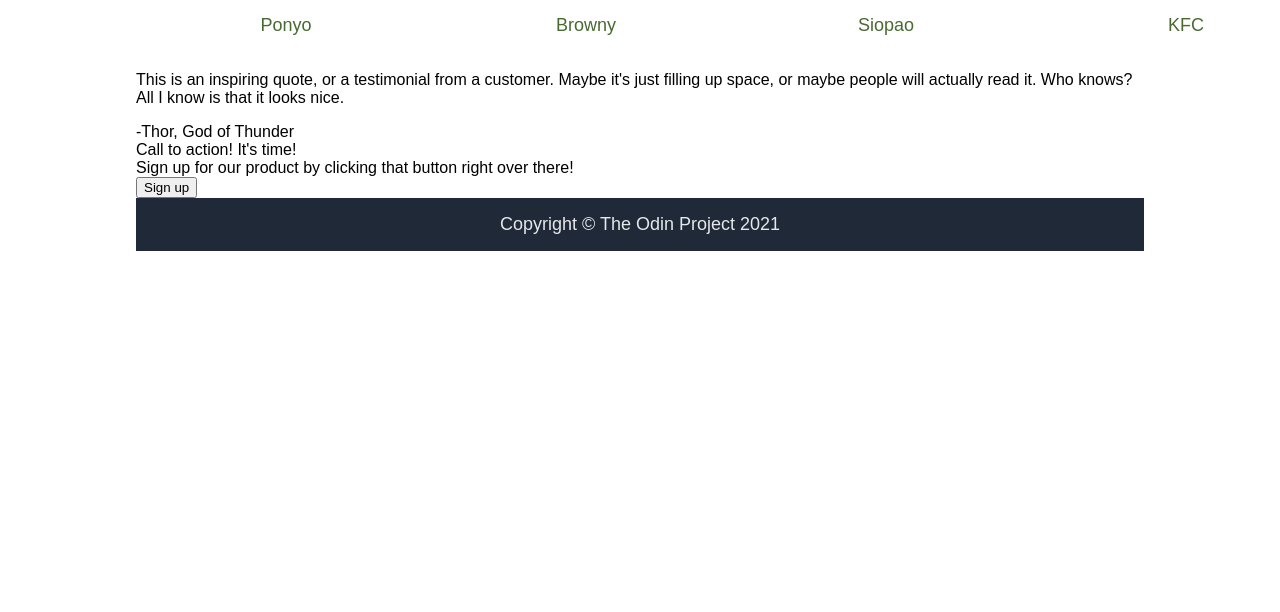
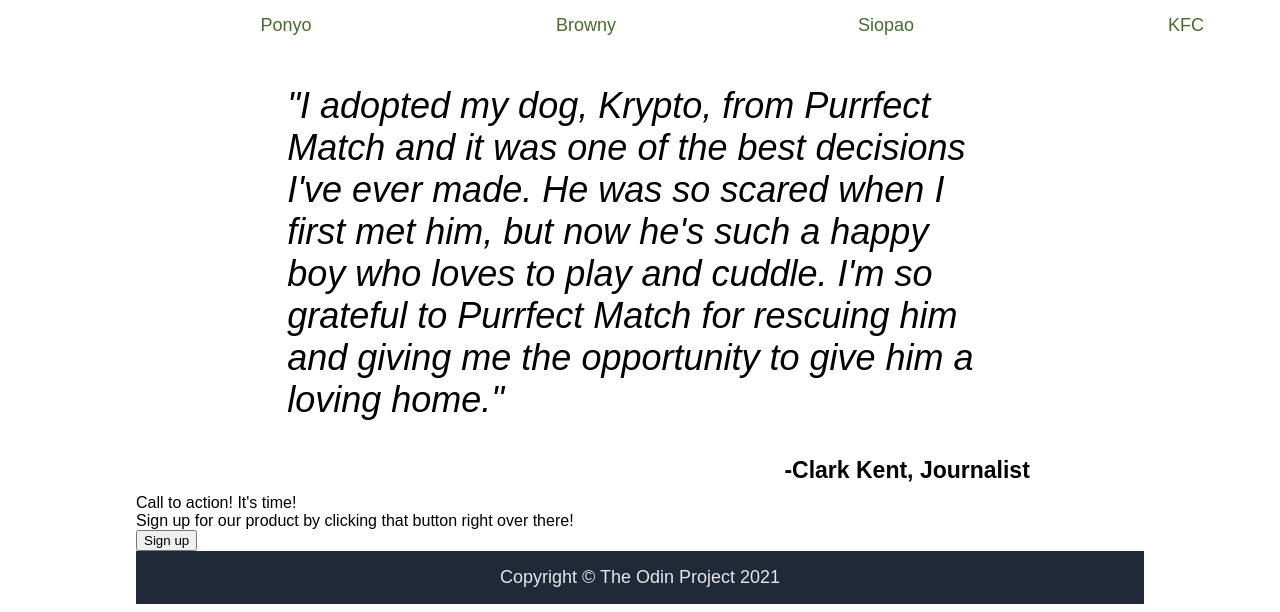
Before and after one commit to CJ-Cepe/Odin_Project-Landing_Page, a plain HTML site: page index.html in a window 1280 px wide. Shown: the part 1295-1907 px from the top of the page. Before the commit the page ends 1554 px from the top, so only its background shows below. Drawn offline with Linux system fonts and the light colour scheme.

Commit message:
design container 3

```diff
--- a/index.html
+++ b/index.html
@@ -64,11 +64,12 @@
             </div>
 
             <div class="cont-3">
-                <p>This is an inspiring quote, or a testimonial from a customer.
-                    Maybe it's just filling up space, or maybe people will actually read it.
-                    Who knows? All I know is that it looks nice.
-                </p>
-                -Thor, God of Thunder
+                    <p>"I adopted my dog, Krypto, from Purrfect Match and it was one of the best
+                        decisions I've ever made. He was so scared when I first met him, but now
+                        he's such a happy boy who loves to play and cuddle. I'm so grateful to Purrfect Match
+                        for rescuing him and giving me the opportunity to give him a loving home."
+                    </p>
+                    <span>-Clark Kent, Journalist</span>
             </div>
 
             <div class='cont-4'>
--- a/style.css
+++ b/style.css
@@ -116,7 +116,7 @@ header a {
     display: flex;
     flex-direction: column;
     align-items: center;
-    height: 70vh;
+    height: 68vh;
 }
 
 .cont-2 h2 {
@@ -148,6 +148,28 @@ header a {
     font-size: 18px;
     color: #486a31;
 }
+
+/* == cont-3 == */
+.cont-3 {
+    display: flex;
+    flex-direction: column;
+    align-items: center;
+    padding:  1% 0;
+}
+
+.cont-3 p {
+    max-width: 70%;
+    font-style: italic;
+    font-size: 36px;
+    font-weight: lighter;
+}
+
+.cont-3 span{
+    margin-left: 53%;
+    font-weight: bold;
+    font-size: 23px;
+}
+
 /* == Footer == */
 .footer {
     background-color: #1f2937;
```
